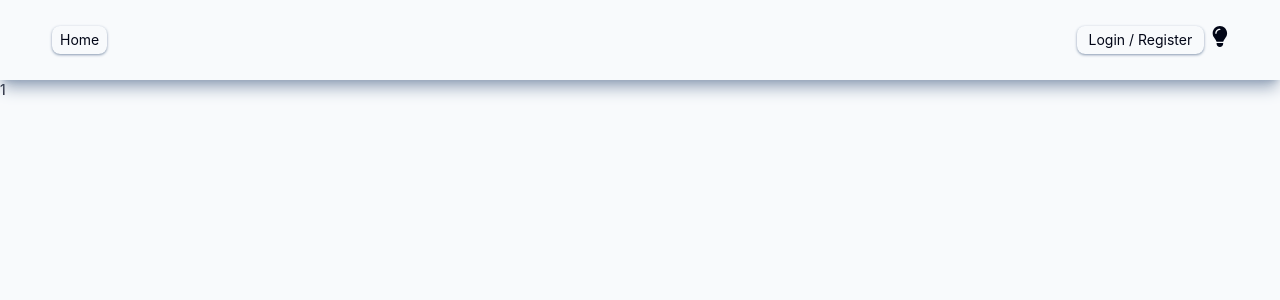
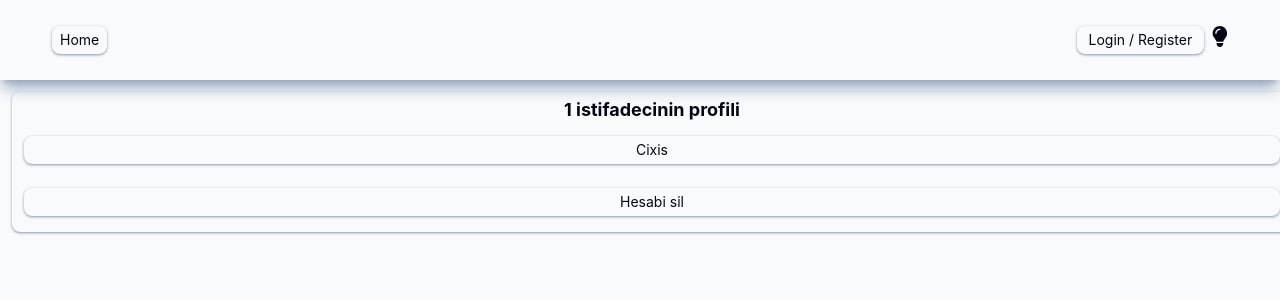
Before and after one commit to SavalanQorxmaz/chat-project, a React (Create React App) app in the folder frontend/: page /user/1 in a window 1280 px wide. Shown: the top 300 px of the page. Built offline with nearby package versions, Linux system fonts and the light colour scheme.

Commit message:
login-register done

```diff
--- a/frontend/src/components/Login.tsx
+++ b/frontend/src/components/Login.tsx
@@ -1,4 +1,4 @@
-import React, { useState } from 'react'
+import React, { useEffect, useState } from 'react'
 import { FontAwesomeIcon } from '@fortawesome/react-fontawesome'
 import {faEye} from '@fortawesome/free-solid-svg-icons'
 import {faEyeSlash} from '@fortawesome/free-solid-svg-icons'
@@ -12,11 +12,12 @@ const Login = ({...props}) => {
 
   const navigate = useNavigate()
   const dispatch = useDispatch()
+  const selectedUser = useSelector(selectUser)
   const {loginOrRegister, setLoginOrRegister} = props
 
   const [loginData, setLoginData] = useState({
-    userName:'',
-    password: ''
+    userName:selectedUser.userName!=undefined? selectedUser.userName: '',
+    password: selectedUser.password!=undefined? selectedUser.password: ''
   })
   const [showPassword, setShowPassword] = useState(false)
 
@@ -27,7 +28,7 @@ const Login = ({...props}) => {
   const resetLoginDataF = ()=>{
     setLoginData({
       userName: '',
-      password: '',
+      password: ''
   })
 
   setShowPassword(false)
@@ -71,8 +72,9 @@ const Login = ({...props}) => {
         confirmButtonText: 'ok'
       })
       .then(res=>{
+        dispatch(setUser({userName:loginData.userName, password:loginData.password}))
         navigate(`/user/${loginData.userName}`)
-        dispatch(setUser({userName:loginData.userName, password:loginData.password}))
+
       })
 
     }
@@ -86,18 +88,20 @@ const Login = ({...props}) => {
 
 
 
+
+
   return (
     <form onSubmit={loginF} className='w-full flex flex-col items-center justify-center  select-none '>
 
 
       <label htmlFor="user-name" className='w-full p-3 py-1 m-3 rounded-lg flex items-center justify-center transition-all shadow shadow-slate-400 cursor-pointer  '>
         <span className='w-1/3 text-right mr-3 text-xs'>User Name:</span>
-      <input onChange={currentLoginDataF} className='w-2/3 outline-none p-1 bg-inherit' id='user-name' type="text" name='userName' placeholder='Filankes' />
+      <input defaultValue={selectedUser.userName} onChange={currentLoginDataF} className='w-2/3 outline-none p-1 bg-inherit' id='user-name' type="text" name='userName' placeholder='Filankes' />
       </label>
      <p className={loginData.userName.length <1 ? 'w-full p-3 py-1 mb-3  text-center  text-red-400  text-xs ': 'hidden'}>Istifadeci adi daxil et</p>
      <label htmlFor="password" className='w-full p-3 py-1 m-3 rounded-lg flex items-center justify-center transition-all shadow shadow-slate-400 cursor-pointer  '>
       <span className='w-1/3 text-right mr-3 text-xs'>Parol:</span>
-     <input onChange={currentLoginDataF} className='w-2/3 outline-none p-1 bg-inherit' id='password' name='password' type="password" placeholder='********' />
+     <input defaultValue={selectedUser.password} onChange={currentLoginDataF} className='w-2/3 outline-none p-1 bg-inherit' id='password' name='password' type={showPassword?'text': 'password'} placeholder='********' />
      {
     showPassword
     ?
--- a/frontend/src/components/Register.tsx
+++ b/frontend/src/components/Register.tsx
@@ -3,6 +3,8 @@ import { FontAwesomeIcon } from '@fortawesome/react-fontawesome'
 import {faEye} from '@fortawesome/free-solid-svg-icons'
 import {faEyeSlash} from '@fortawesome/free-solid-svg-icons'
 import swal from 'sweetalert2'
+import { useDispatch } from 'react-redux'
+import { setUser } from '../redux/userSlice'
 
 
 interface registerDataType {
@@ -13,6 +15,7 @@ interface registerDataType {
 
 const Register = ({...props}) => {
 
+  const dispatch = useDispatch()
   const {loginOrRegister, setLoginOrRegister} = props
 
   const [dataIsReady, setDataIsReady] = useState({
@@ -128,7 +131,7 @@ else {
     }
   })
 }
-
+dispatch(setUser({userName:registerData.userName, password:registerData.password}))
       return res
     })
 
--- a/frontend/src/pages/User.tsx
+++ b/frontend/src/pages/User.tsx
@@ -1,12 +1,117 @@
 import React from 'react'
-import { useParams } from 'react-router-dom'
+import { useParams, useNavigate } from 'react-router-dom'
+import { useSelector, useDispatch  } from 'react-redux'
+import { selectUser, setUser } from '../redux/userSlice'
+import swal from 'sweetalert2'
 
 const User = () => {
 
+  const navigate = useNavigate()
+  const dispatch = useDispatch()
+  const selectedUser = useSelector(selectUser)
     const {user} = useParams()
-    console.log(user)
+
+    const signoutF =()=>{
+
+      swal.fire({
+        showCancelButton: true,
+        showConfirmButton: true,
+        icon: 'warning',
+        title: 'Silmek istediyinizden eminsiz?',
+        confirmButtonText: 'Yes',
+        cancelButtonText: 'No'
+      })
+      .then(confirm=>{
+        if(confirm.isConfirmed){
+
+        dispatch(setUser({userName:'', password:''}))
+        navigate('/')
+      }
+    })
+
+  }
+
+
+
+
+  const deleteUser = ()=>{
+
+
+    swal.fire({
+      showCancelButton: true,
+      showConfirmButton: true,
+      icon: 'warning',
+      title: 'Silmek istediyinizden eminsiz?',
+      confirmButtonText: 'Yes',
+      cancelButtonText: 'No'
+    })
+    .then(confirm=>{
+      if(confirm.isConfirmed){
+         fetch('http://localhost:9000/delete-user',{
+          method: 'post',
+          body: JSON.stringify(selectedUser),
+          headers:{
+            "Content-Type": "application/json",
+            'Access-Control-Allow-Origin': 'http://localhost:9000',
+            'Access-Control-Allow-Headers': '*',
+            "Access-Control-Allow-Methods": "GET, POST, OPTIONS, PUT",
+            'Accept': 'application/json'
+          },
+          mode: 'cors'
+        })
+        .then(res=>res.json())
+        .then(res=>{
+          console.log(res)
+          if(res==0){
+            swal.fire({
+              icon: 'error',
+              title: 'Ugursuz',
+              text: ` Xeta bas verdi`,
+              confirmButtonText: 'OK'
+
+            })
+            return false
+          }
+          else if(res==1){
+            swal.fire({
+              icon: 'success',
+              title: 'Ugurlu',
+              text: ` hesab silindi`,
+              confirmButtonText: 'OK'
+            })
+
+
+    return true
+          }
+        })
+        .then(res=>{
+    if(res){
+      dispatch(setUser({userName:'', password:''}))
+      navigate('/')
+    }
+
+        })
+
+      }
+    })
+
+
+
+  }
+
+
+
   return (
-    <div>{user}</div>
+    <div className='w-full p-3 py-1 m-3 rounded-lg flex flex-col items-center justify-center transition-all shadow shadow-slate-400 '>
+      <h1 className='font-bold text-lg'>{user} istifadecinin profili</h1>
+
+
+      <button onClick={signoutF} className='w-full p-3 py-1 m-3 rounded-lg flex items-center justify-center transition-all shadow shadow-slate-400 hover:scale-95 hover:shadow-none cursor-pointer  '>Cixis</button>
+
+
+      <button onClick={deleteUser} className='w-full p-3 py-1 m-3 rounded-lg flex items-center justify-center transition-all shadow shadow-slate-400 hover:scale-95 hover:shadow-none cursor-pointer  '>Hesabi sil</button>
+
+   </div>
   )
 }
 
--- a/frontend/src/redux/userSlice.ts
+++ b/frontend/src/redux/userSlice.ts
@@ -56,7 +56,7 @@ const userInfoSlice = createSlice({
 export const {setUser} = userInfoSlice.actions
 
 export const selectUser = (state:{userInfo:userInfoType})=>{
-console.log(state.userInfo.currentUser)
+// console.log(state.userInfo.currentUser)
     return state.userInfo.currentUser
 }
 
```
Also changed, not shown: 2 other files (tests, documents, lock files or other folders).
